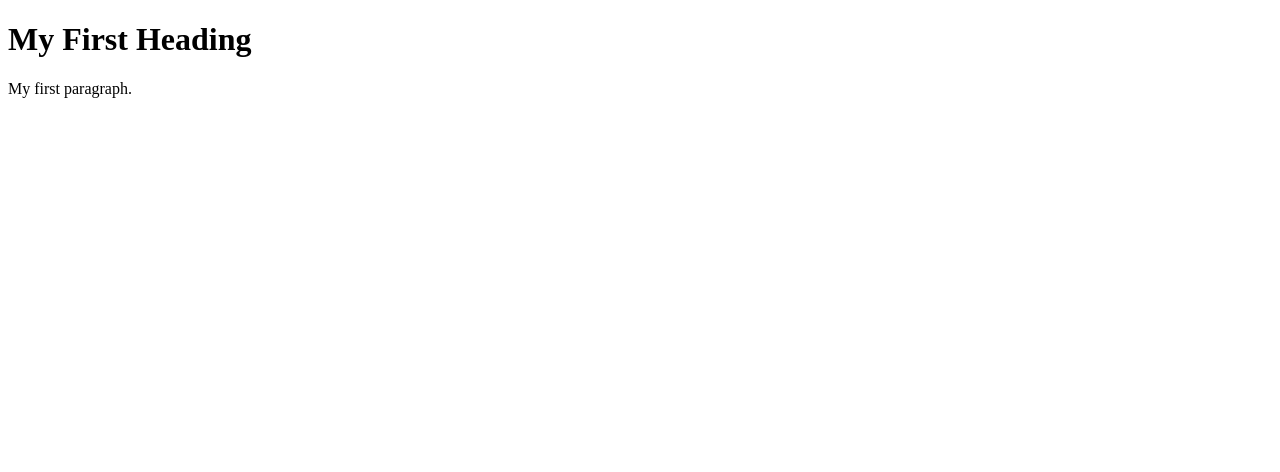
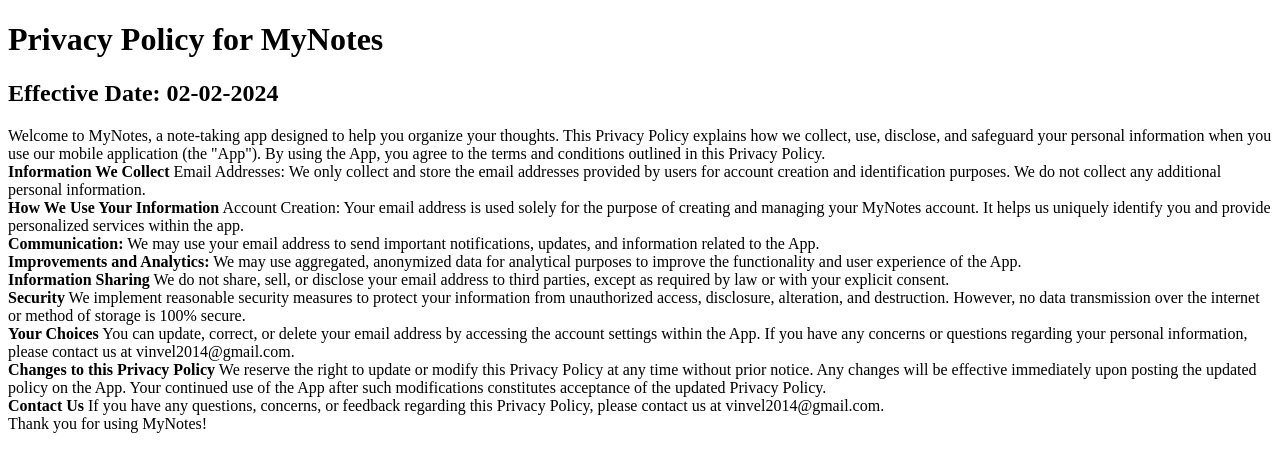
Before and after one commit to VincentVel/PrivatePolicy, a plain HTML site: page index.html in a window 1280 px wide. Drawn offline with Linux system fonts and the light colour scheme.

Commit message:
Update index.html

```diff
--- a/index.html
+++ b/index.html
@@ -2,9 +2,43 @@
 <html>
 <body>
 
-<h1>My First Heading</h1>
+<h1>Privacy Policy for MyNotes</h1>
 
-<p>My first paragraph.</p>
+<h2>Effective Date: 02-02-2024</h2>
 
+<div>
+  Welcome to MyNotes, a note-taking app designed to help you organize your thoughts. This Privacy Policy explains how we collect, use, disclose, and safeguard your personal information when you use our mobile application (the "App"). By using the App, you agree to the terms and conditions outlined in this Privacy Policy.
+</div>
+
+<b>Information We Collect</b>
+Email Addresses:
+We only collect and store the email addresses provided by users for account creation and identification purposes. We do not collect any additional personal information.
+<br>
+<b>How We Use Your Information</b>
+Account Creation:
+Your email address is used solely for the purpose of creating and managing your MyNotes account. It helps us uniquely identify you and provide personalized services within the app.
+<br>
+<b>Communication:</b>
+We may use your email address to send important notifications, updates, and information related to the App.
+<br>
+<b>Improvements and Analytics:</b>
+We may use aggregated, anonymized data for analytical purposes to improve the functionality and user experience of the App.
+<br>
+<b>Information Sharing</b>
+We do not share, sell, or disclose your email address to third parties, except as required by law or with your explicit consent.
+<br>
+<b>Security</b>
+We implement reasonable security measures to protect your information from unauthorized access, disclosure, alteration, and destruction. However, no data transmission over the internet or method of storage is 100% secure.
+<br>
+<b>Your Choices</b>
+You can update, correct, or delete your email address by accessing the account settings within the App. If you have any concerns or questions regarding your personal information, please contact us at  vinvel2014@gmail.com.
+<br>
+<b>Changes to this Privacy Policy</b>
+We reserve the right to update or modify this Privacy Policy at any time without prior notice. Any changes will be effective immediately upon posting the updated policy on the App. Your continued use of the App after such modifications constitutes acceptance of the updated Privacy Policy.
+<br>
+<b>Contact Us</b>
+If you have any questions, concerns, or feedback regarding this Privacy Policy, please contact us at vinvel2014@gmail.com.
+<br>
+Thank you for using MyNotes!
 </body>
 </html>
```
